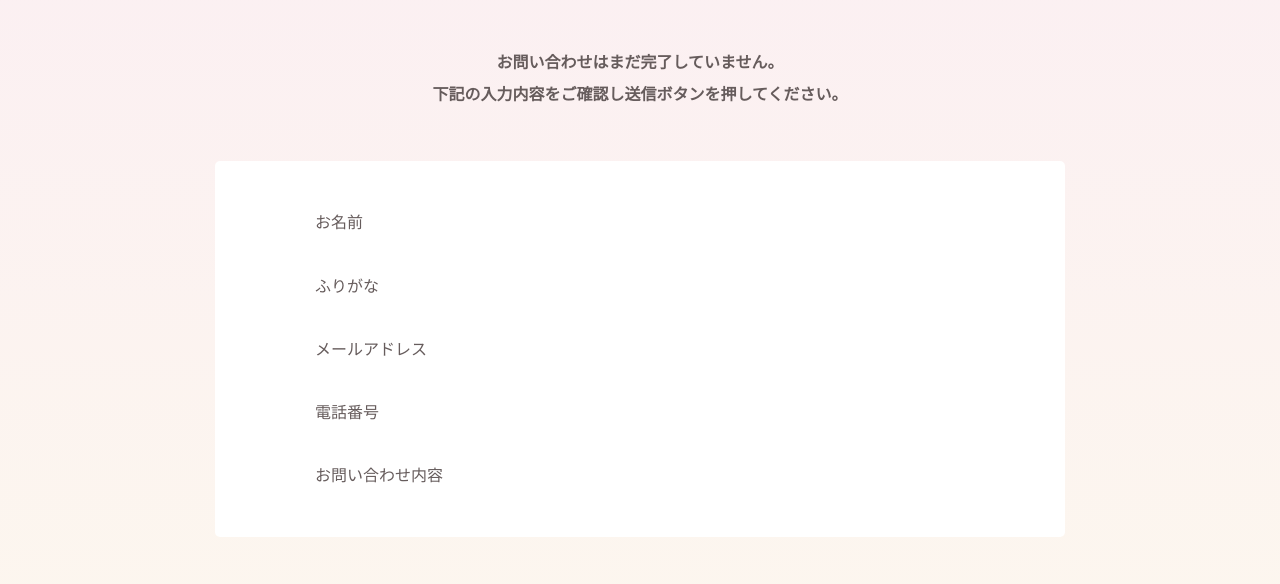
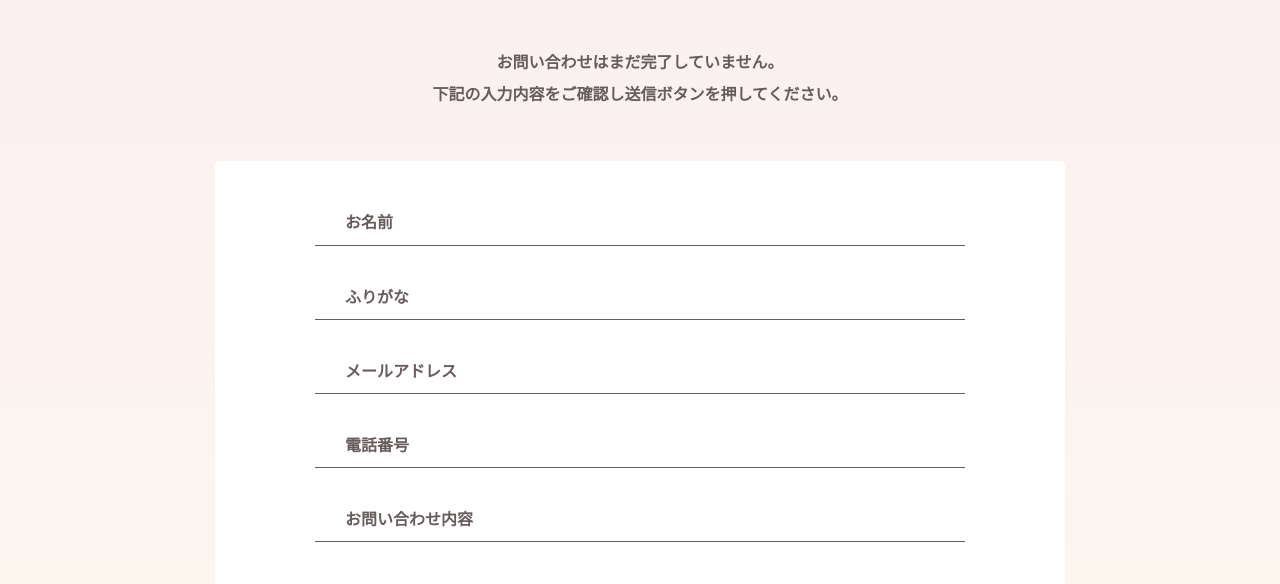
Before and after one commit to voltprogram/bloom-chic, a plain HTML site: page confirm.html in a window 1280 px wide. Shown: the part 184-768 px from the top of the page. Drawn offline with Linux system fonts and the light colour scheme; a web font is replaced by a local one.

Commit message:
Update style.css

```diff
--- a/css/style.css
+++ b/css/style.css
@@ -1270,7 +1270,7 @@ confirm・thanks
 	flex-flow: column;
 	gap: 4.0rem;
 }
-#confirm-box p {
+.confirm-item {
 	display: flex;
 	align-items: baseline;
     gap: 8.0rem;
@@ -1278,7 +1278,7 @@ confirm・thanks
     padding: 0 2.0rem 1.0rem 3.0rem;
 	font-weight: 900;
 }
-#confirm-box strong {
+.confirm-label {
 	width: 13.0rem;
 	display: flex;
 	align-items: center;
```
